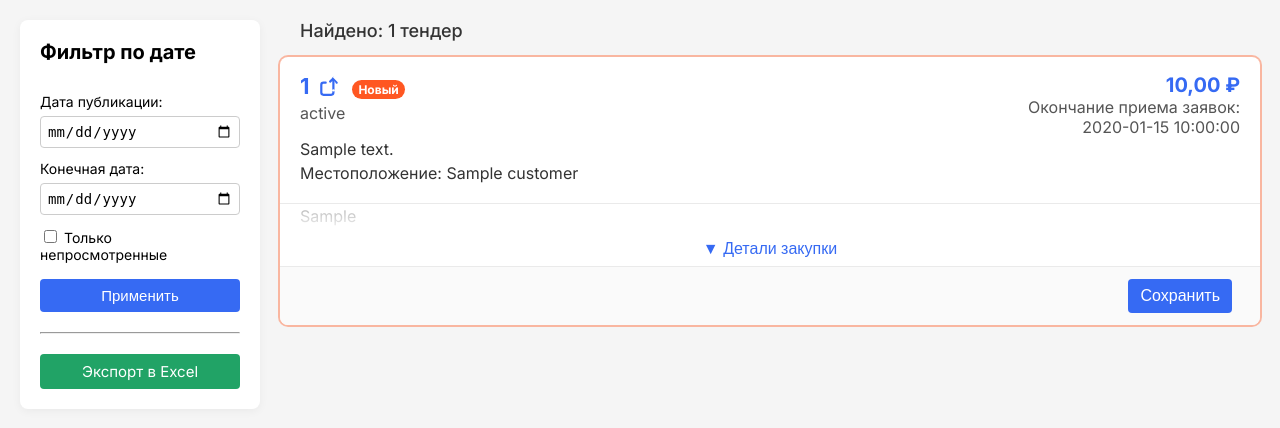
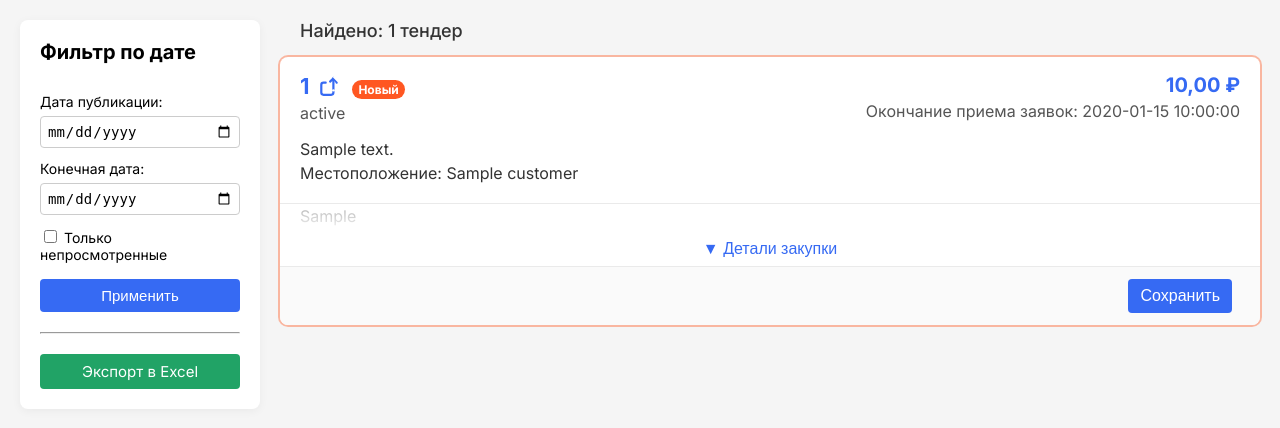
Before and after one commit to ra-led/tender-gpt, a Flask app: template web/templates/tender.html in a window 1280 px wide. Shown: the top 428 px of the page. Run offline with Flask 3, Linux system fonts and the light colour scheme; the template is opened without the code that fills it: most values are stand-ins (such as "Sample title", 1, 10 or a date in 2020).

Commit message:
card right

```diff
--- a/web/static/css/style.css
+++ b/web/static/css/style.css
@@ -34,8 +34,10 @@ body {
 .card-header {
   display: flex;
   justify-content: space-between;
+  align-items: flex-start;
   padding: 16px 20px;
   border-bottom: 1px solid #EAEAEA;
+  flex-wrap: wrap;
 }
 
 .card-left a.tender-link {
@@ -63,7 +65,12 @@ body {
 }
 
 .card-right {
-  text-align: right;
+  display: flex;
+  flex-direction: column;
+  align-items: flex-end;
+  white-space: nowrap;
+  min-width: 250px;
+  flex-shrink: 0;
 }
 
 .card-right .price {
@@ -73,10 +80,16 @@ body {
   display: block;
 }
 
+.card-right .price,
 .card-right .result-date {
+  display: block;
+}
+
+.card-right .result-date {
+  margin-top: 4px;
   font-size: 16px;
   color: #555;
-  margin-top: 16px;
+  white-space: nowrap;
 }
 
 /* Иконки действий */
@@ -330,10 +343,10 @@ body {
     flex-direction: column;
     align-items: flex-start;
   }
-
   .card-right {
-    text-align: left;
-    margin-top: 8px;
+    align-items: flex-start;
+    min-width: 0;
+    white-space: normal;
   }
 }
 
--- a/web/templates/_cards.html
+++ b/web/templates/_cards.html
@@ -15,12 +15,20 @@
         {% endif %}
 
         <p class="status">{{ tender.status }}</p>
-        <p class="description">{{ tender.description }}</p>
+        <p class="description">
+          {{ desc[:180] }}{% if desc|length > 180 %}...{% endif %}
+        </p>
         <p class="customer">Местоположение: {{ tender.customer }}</p>
       </div>
       <div class="card-right">
-        <span class="price">{{  "{:,.2f}".format(tender.start_price).replace(",", " ").replace(".", ",") + " ₽" }}</span>
-        <span class="result-date">Окончание приема заявок:<br>{{ tender.end_datetime }}</span>
+        <span class="price">
+          {% if tender.start_price is not none %}
+            {{ "{:,.2f}".format(tender.start_price).replace(",", " ").replace(".", ",") }} ₽
+          {% else %}
+            N/A ₽
+          {% endif %}
+        </span>
+        <span class="result-date">Окончание приема заявок: {{ tender.end_datetime }}</span>
       </div>
     </div>
     <div class="accordion">
```
